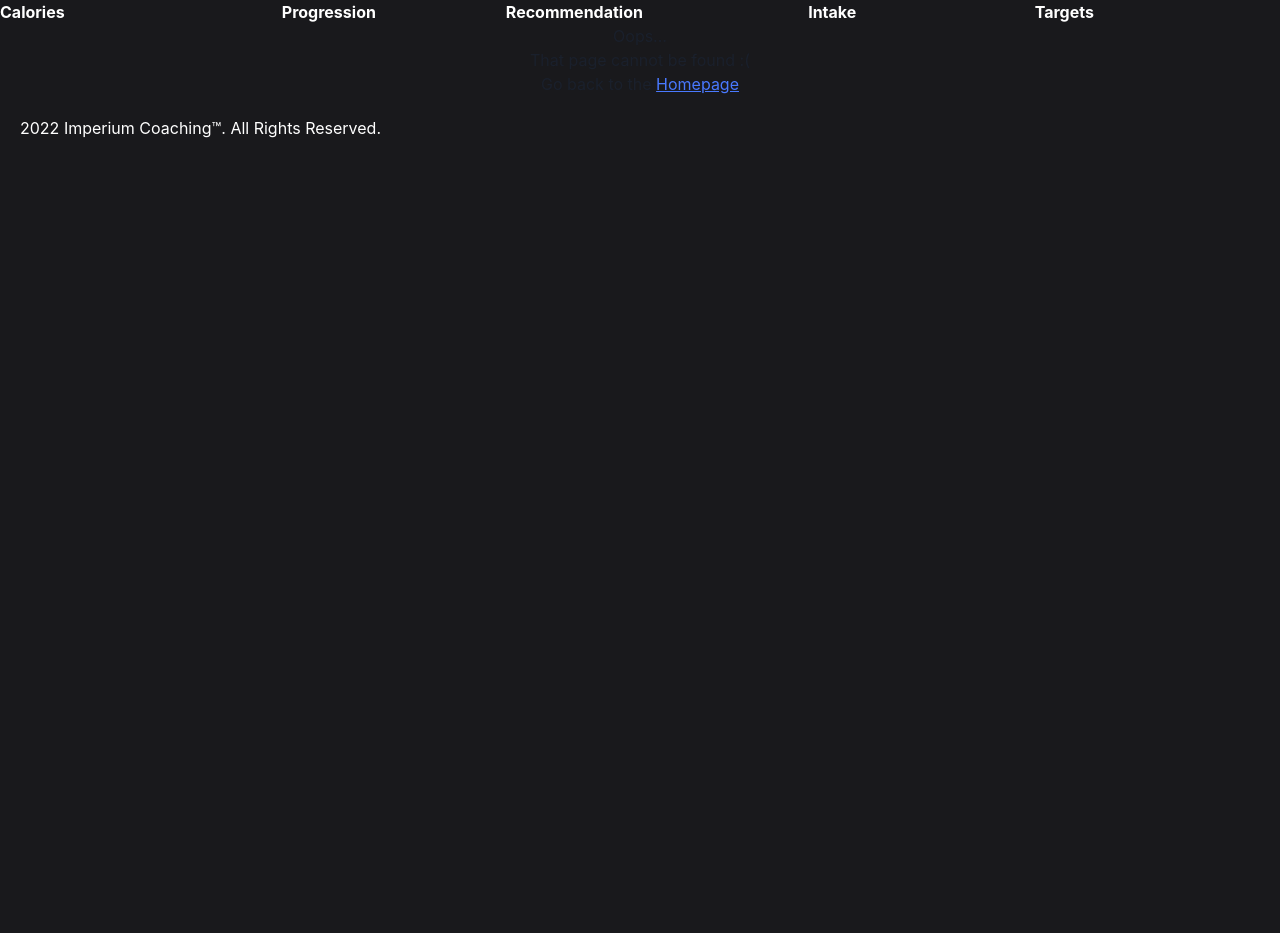
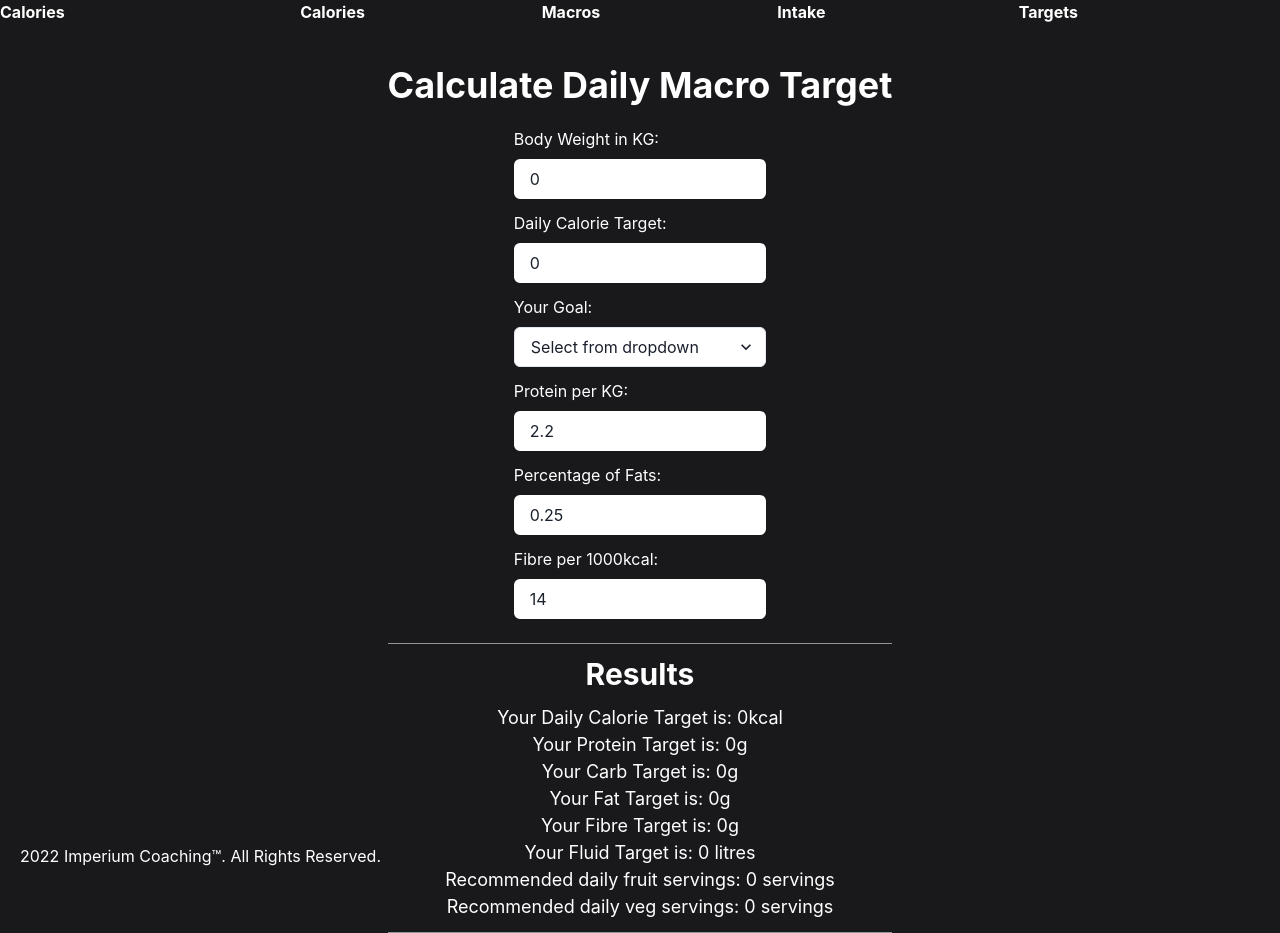
Before and after one commit to Cristian-Rosca/Nutrition-Calculator, a Next.js app: page /macro-calculator in a window 1280 px wide. Before the commit this address had no page. Shown: the part 160-1093 px from the top of the page. Before the commit the page ends 800 px from the top, so only its background shows below. Built offline with nearby package versions, Linux system fonts and the light colour scheme.

Commit message:
add macro-calculator state, inputs, formulas and outputs

```diff
--- a/components/Footer.tsx
+++ b/components/Footer.tsx
@@ -3,7 +3,7 @@ import {Box} from "@chakra-ui/react"
 const Footer = () => {
     return (
         <Box display={"flex"} justifyContent={"flex-start"} color={"white"} alignItems={"end"} m={5}>
-        {new Date().getFullYear()} Imperium Coaching&trade;. All Rights Reserved.
+            {new Date().getFullYear()} Imperium Coaching&trade;. All Rights Reserved.
         </Box>
      );
 }
--- a/components/Navbar.tsx
+++ b/components/Navbar.tsx
@@ -17,8 +17,8 @@ const Navbar = () => {
                 </Box>
                 <Box display={"flex"} color={"white"} as='b'flexDirection={"row"} justifyContent={"space-around"}>
                     <Link href="/maintenance-calories-calculator"><a>Step 1: Calculate Maintenance Calories</a></Link>
-                    <Link href="/daily-calorie-calculator"><a>Step 2: Set Rate of Progression</a></Link>
-                    <Link href="/"><a>Step 3: Calculate Intake Recommendation</a></Link>
+                    <Link href="/daily-calorie-calculator"><a>Step 2: Calculate Daily Calories</a></Link>
+                    <Link href="/macro-calculator"><a>Step 3: Calculate Daily Macros</a></Link>
                     <Link href="/"><a>Step 4: Calculate Refeed Intake</a></Link>
                     <Link href="/"><a>Troubleshooting Nutrition Targets</a></Link>
                 </Box>
--- /dev/null
+++ b/pages/macro-calculator.tsx
@@ -0,0 +1,120 @@
+import { Box, Button, Divider, Heading, Input, Select, Text } from "@chakra-ui/react";
+import Head from "next/head";
+import React, { useEffect } from "react";
+
+const MacroCalculator = () => {
+    const [userBodyWeight, setUserBodyWeight] = React.useState<number>(0)
+    const handleUserBodyWeightChange = (e: React.ChangeEvent<HTMLInputElement>) => setUserBodyWeight(Number(e.target.value))
+
+    const [userDailyCalorieTarget, setUserDailyCalorieTarget] = React.useState<number>(0)
+    const handleUserDailyCalorieTargetChange = (e: React.ChangeEvent<HTMLInputElement>) => setUserDailyCalorieTarget(Number(e.target.value))
+
+    const [userGoal, setUserGoal] = React.useState<string>('')
+    const handleUserGoalChange = (e: React.ChangeEvent<HTMLSelectElement>) => setUserGoal(e.target.value)
+
+    const [userProteinPerKG, setUserProteinPerKG] = React.useState<number>(2.2)
+    const handleUserProteinPerKGChange = (e: React.ChangeEvent<HTMLInputElement>) => setUserProteinPerKG(Number(e.target.value))
+
+    const [userPercentageOfFats, setUserPercentageOfFats] = React.useState<number>(.25)
+    const handleUserPercentageOfFatsChange = (e: React.ChangeEvent<HTMLInputElement>) => setUserPercentageOfFats(Number(e.target.value))
+
+    const [userFibrePer1000kcal, setUserFibrePer1000kcal] = React.useState<number>(14)
+    const handleUserFibrePer1000kcalChange = (e: React.ChangeEvent<HTMLInputElement>) => setUserFibrePer1000kcal(Number(e.target.value))
+
+    const [userProteinTarget, setUserProteinTarget] = React.useState<number>(0)
+    const handleUserProteinTargetChange = (e: React.ChangeEvent<HTMLInputElement>) => setUserProteinTarget(Number(e.target.value))
+
+    const [userCarbTarget, setUserCarbTarget] = React.useState<number>(0)
+    const handleUserCarbTargetChange = (e: React.ChangeEvent<HTMLInputElement>) => setUserCarbTarget(Number(e.target.value))
+
+    const [userFatTarget, setUserFatTarget] = React.useState<number>(0)
+    const handleUserFatTargetChange = (e: React.ChangeEvent<HTMLInputElement>) => setUserFatTarget(Number(e.target.value))
+
+    const [userFibreTarget, setUserFibreTarget] = React.useState<number>(0)
+    const handleUserFibreTargetChange = (e: React.ChangeEvent<HTMLInputElement>) => setUserFibreTarget(Number(e.target.value))
+
+    const [userFluidTarget, setUserFluidTarget] = React.useState<number>(0)
+    const handleUserFluidTargetChange = (e: React.ChangeEvent<HTMLInputElement>) => setUserFluidTarget(Number(e.target.value))
+
+    const [userFruitTarget, setUserFruitTarget] = React.useState<number>(0)
+    const handleUserFruitTargetChange = (e: React.ChangeEvent<HTMLInputElement>) => setUserFruitTarget(Number(e.target.value))
+
+    const [userVegTarget, setUserVegTarget] = React.useState<number>(0)
+    const handleUserVegTargetChange = (e: React.ChangeEvent<HTMLInputElement>) => setUserVegTarget(Number(e.target.value))
+
+
+
+    function calculateMacroRecommendations(dailyCalorieTarget: number, bodyWeightInKG: number, proteinPerKG: number, percentageOfFats: number, fibrePer1000kcal: number, goal: string) {
+        // const calorieTarget = dailyCalorieTarget;
+        const proteinTarget: number = bodyWeightInKG * proteinPerKG;
+        const fatTarget: number = (dailyCalorieTarget * percentageOfFats) / 9
+        const carbTarget: number = (dailyCalorieTarget - (proteinTarget * 4) - (fatTarget * 9)) / 4
+        const fibreTarget: number = (dailyCalorieTarget / 1000) * fibrePer1000kcal
+        const fluidTarget: number = bodyWeightInKG / 23
+        const fruitServingsRecommendation: number = goal === "Dieting" ? Math.ceil(dailyCalorieTarget / 500) : Math.ceil(dailyCalorieTarget / 1000)
+        const vegServingsRecommendation: number = goal === "Dieting" ? Math.ceil(dailyCalorieTarget / 500) : Math.ceil(dailyCalorieTarget / 1000)
+
+        setUserProteinTarget(Math.floor(proteinTarget))
+        setUserFatTarget(Math.floor(fatTarget))
+        setUserCarbTarget(Math.floor(carbTarget))
+        setUserFibreTarget(Math.floor(fibreTarget))
+        setUserFluidTarget(Math.round(fluidTarget * 10) / 10)
+        setUserFruitTarget(Math.floor(fruitServingsRecommendation))
+        setUserVegTarget(Math.floor(vegServingsRecommendation))
+    }
+
+    useEffect(() => {
+        if(userBodyWeight !== 0 && userDailyCalorieTarget !== 0 && userGoal != ''){
+            calculateMacroRecommendations(userDailyCalorieTarget, userBodyWeight, userProteinPerKG, userPercentageOfFats, userFibrePer1000kcal, userGoal)
+        }
+
+    }, [userBodyWeight, userDailyCalorieTarget, userGoal, userProteinPerKG, userPercentageOfFats, userFibrePer1000kcal]);
+
+
+    return (
+        <>
+            <Head>
+                <title>Nutrition Tool | Maintenance Calculator</title>
+                <meta />
+            </Head>
+            <Box display={"flex"} height={"50rem"} justifyContent={"center"}>
+                <Box display={"flex"} flexDirection={"column"} p={10} rounded={6} position={"relative"} alignItems={"center"}>
+                    <Heading color={"white"} mb={"5"}>Calculate Daily Macro Target</Heading>
+                    <Box display={"flex"} flexDirection={"column"} width="50%">
+                        <Text color={"white"} alignSelf={"start"} mb='8px'>Body Weight in KG:</Text>
+                        <Input mb={3} variant={"outlined"} value={userBodyWeight} onChange={handleUserBodyWeightChange} ></Input>
+                        <Text color={"white"} mb='8px'>Daily Calorie Target:</Text>
+                        <Input mb={3} variant={"outlined"} value={userDailyCalorieTarget} onChange={handleUserDailyCalorieTargetChange}></Input>
+                        <Text color={"white"} mb='8px'>Your Goal:</Text>
+                        <Select bg='white' placeholder="Select from dropdown" mb={3} onChange={handleUserGoalChange}>
+                            <option value='Gaining'>Lean Gaining</option>
+                            <option value='Dieting'>Dieting</option>
+                        </Select>
+                        <Text color={"white"} alignSelf={"start"} mb='8px'>Protein per KG:</Text>
+                        <Input mb={3} variant={"outlined"} value={userProteinPerKG} onChange={handleUserProteinPerKGChange} ></Input>
+                        <Text color={"white"} alignSelf={"start"} mb='8px'>Percentage of Fats:</Text>
+                        <Input mb={3} variant={"outlined"} value={userPercentageOfFats} onChange={handleUserPercentageOfFatsChange} ></Input>
+                        <Text color={"white"} alignSelf={"start"} mb='8px'>Fibre per 1000kcal:</Text>
+                        <Input mb={3} variant={"outlined"} value={userFibrePer1000kcal} onChange={handleUserFibrePer1000kcalChange} ></Input>
+                    </Box>
+                    <Divider mb={"3"} mt={"3"} orientation='horizontal' />
+                    <Heading color={"white"} mb={"3"} size='lg'> Results</Heading>
+                    <Text color={"white"} fontSize='lg'> Your Daily Calorie Target is: {userDailyCalorieTarget}kcal</Text>
+                    <Text color={"white"} fontSize='lg'> Your Protein Target is: {userProteinTarget}g</Text>
+                    <Text color={"white"} fontSize='lg'> Your Carb Target is: {userCarbTarget}g</Text>
+                    <Text color={"white"} fontSize='lg'> Your Fat Target is: {userFatTarget}g</Text>
+                    <Text color={"white"} fontSize='lg'> Your Fibre Target is: {userFibreTarget}g</Text>
+                    <Text color={"white"} fontSize='lg'> Your Fluid Target is: {userFluidTarget} litres</Text>
+                    <Text color={"white"} fontSize='lg'> Recommended daily fruit servings: {userFruitTarget} servings</Text>
+                    <Text color={"white"} fontSize='lg'> Recommended daily veg servings: {userVegTarget} servings</Text>
+                    <Divider mb={"3"} mt={"3"} orientation='horizontal' />
+                </Box>
+            </Box>
+
+
+        </>
+
+    );
+}
+
+export default MacroCalculator;
--- a/pages/maintenance-calories-calculator.tsx
+++ b/pages/maintenance-calories-calculator.tsx
@@ -60,10 +60,11 @@ const MaintenanceCaloriesCalculator = () => {
                 <option value='4'>I am very active and resistance train 3-6 days per week</option>
             </Select>
             </Box>
-            <Divider mb={"3"} mt={"3"} orientation='horizontal' />
+            <Divider width={"50%"} mb={"3"} mt={"3"} orientation='horizontal' />
             <Heading color={"white"} mb={"3"} size='lg'> Results</Heading>
             <Text color={"white"} fontSize='lg'> Your Estimated Resting Metabolic Rate is: {userRMR}kcal</Text>
             <Text color={"white"} fontSize='lg'> Your Estimated Maintenance Calories intake is: {userMaintenanceCalories}kcal</Text>
+            <Divider width={"50%"} mb={"3"} mt={"5"} orientation='horizontal' />
 
 
         </Box>
```
